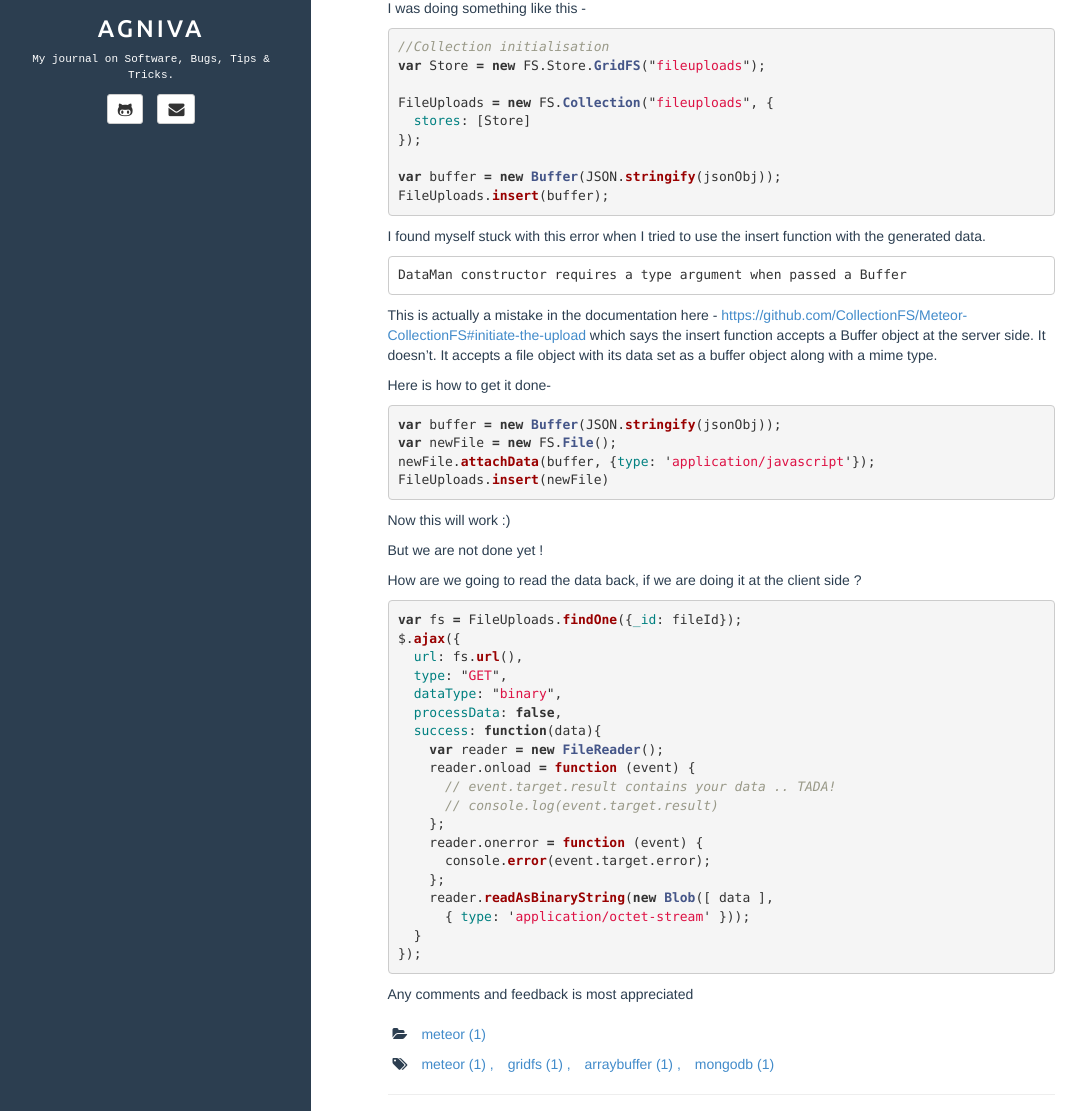
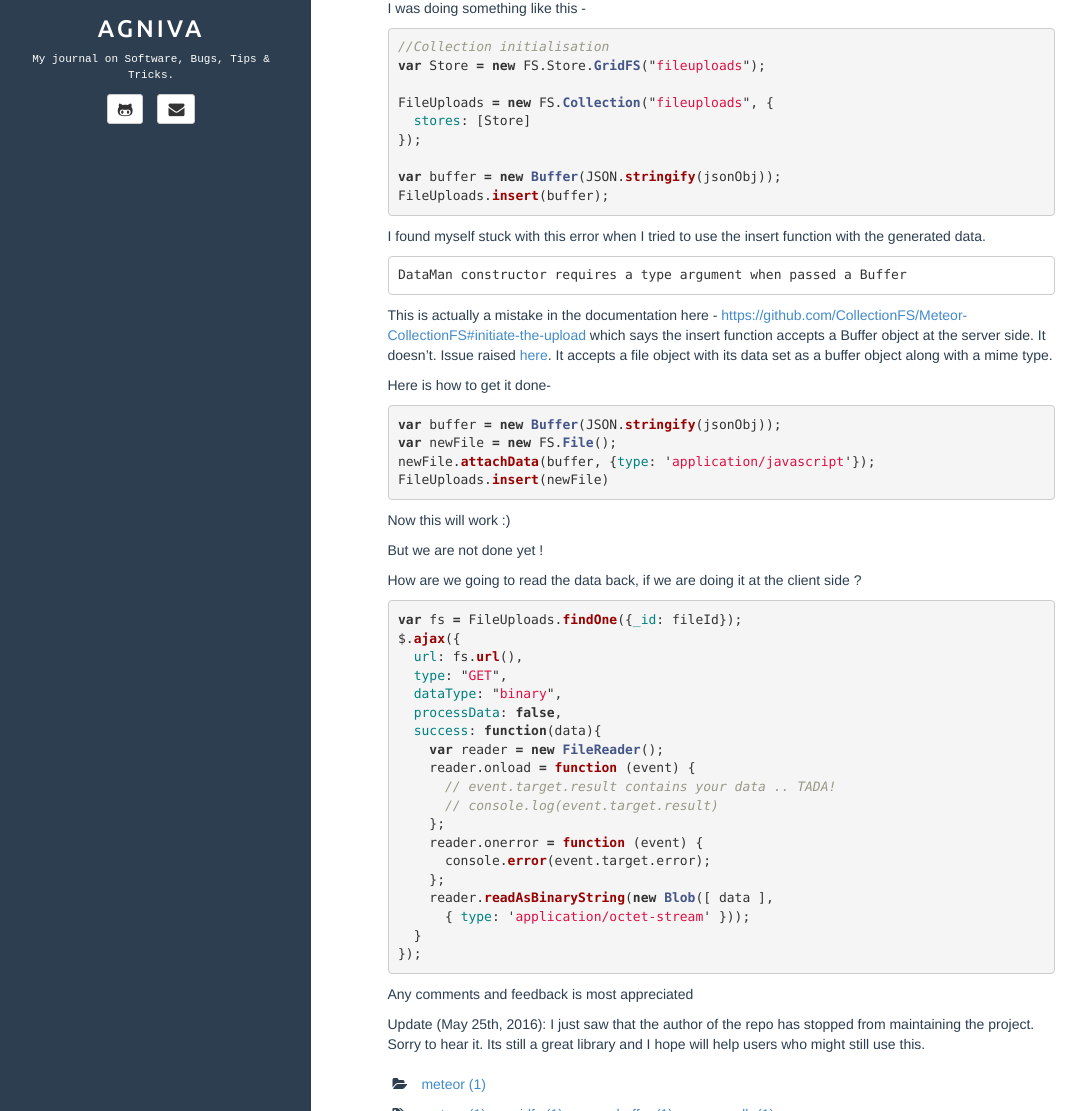
Before and after one commit to agnivade/agnivade.github.io, a Jekyll site: the page built from _posts/2016-04-25-meteor-arraybuffer.md, in a window 1280 px wide and 1400 px high, cut to the strip 282-1393 px from the top of the window. Shown: the whole strip, without its empty margins (9-1095 px from the left). Built offline with Jekyll 4.4.1, drawn with Linux system fonts in a browser that asks for light colours; comment, search, counter and statistics services are not loaded.

Commit message:
Updated meteor-arraybuffer post

````diff
--- a/_posts/2016-04-25-meteor-arraybuffer.md
+++ b/_posts/2016-04-25-meteor-arraybuffer.md
@@ -30,7 +30,7 @@ I found myself stuck with this error when I tried to use the insert function wit
 DataMan constructor requires a type argument when passed a Buffer
 ```
 
-This is actually a mistake in the documentation here - <https://github.com/CollectionFS/Meteor-CollectionFS#initiate-the-upload> which says the insert function accepts a Buffer object at the server side. It doesn't. It accepts a file object with its data set as a buffer object along with a mime type.
+This is actually a mistake in the documentation here - <https://github.com/CollectionFS/Meteor-CollectionFS#initiate-the-upload> which says the insert function accepts a Buffer object at the server side. It doesn't. Issue raised [here](https://github.com/CollectionFS/Meteor-CollectionFS/issues/420). It accepts a file object with its data set as a buffer object along with a mime type.
 
 Here is how to get it done-
 
@@ -70,3 +70,5 @@ $.ajax({
 {% endhighlight %}
 
 Any comments and feedback is most appreciated
+
+Update (May 25th, 2016): I just saw that the author of the repo has stopped from maintaining the project. Sorry to hear it. Its still a great library and I hope will help users who might still use this.
````
